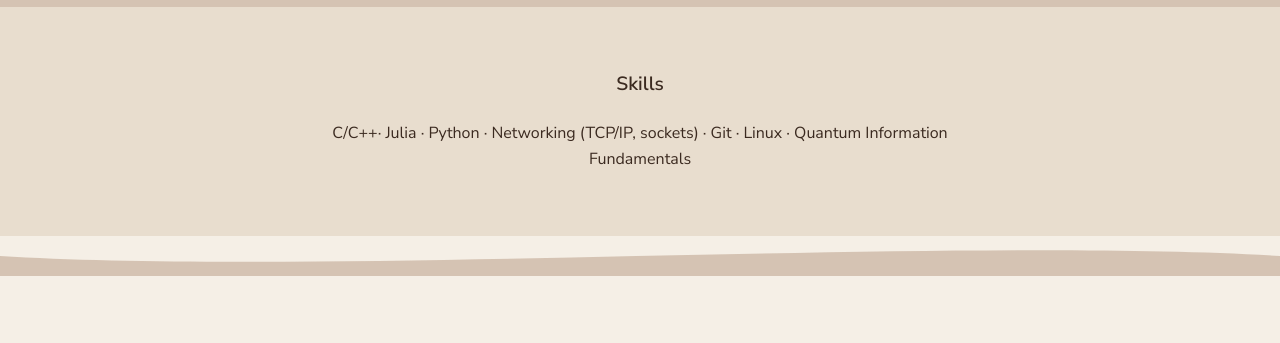
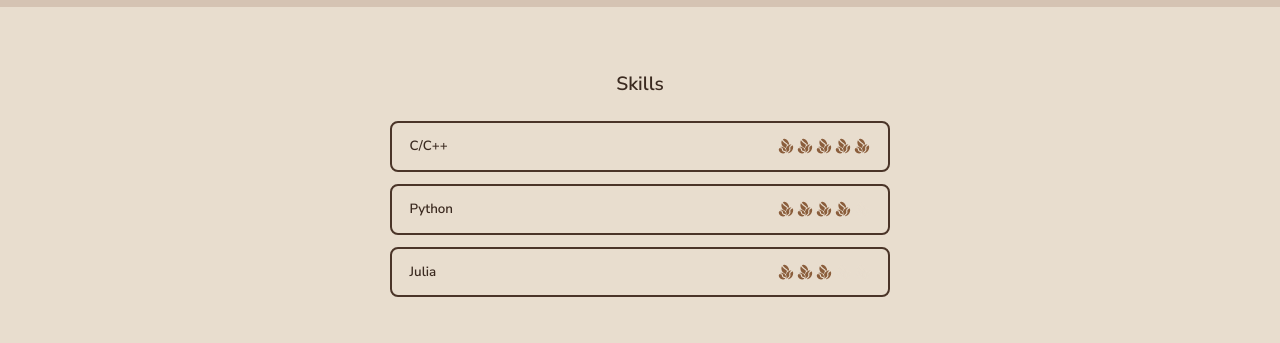
Before and after one commit to yanilettemontano/personal-website, a React (Vite) app: page / in a window 1280 px wide. Shown: the part 840-1183 px from the top of the page. Built offline with nearby package versions, Linux system fonts and the light colour scheme; a web font is replaced by a local one.

Commit message:
ADD: implemented the coffee intensity in the skills section. has coffee beans representing how skilled i am on that skill and on the click it dropsdown the level of intensity and which projects i used this skill.

```diff
--- a/src/App.css
+++ b/src/App.css
@@ -459,3 +459,73 @@ body{
   height: 40px;
   display: block;
 }
+
+.skills-list{
+  display: flex;
+  flex-direction: column;
+  gap: 0.75rem;
+  max-width: 500px;
+  margin: 0 auto;
+  text-align: left;
+}
+
+.skill-item{
+  border: 2px solid var(--color-button-border);
+  border-radius: 8px;
+  background-color: var(--color-panel);
+  overflow: hidden;
+}
+
+.skill-header{
+  width: 100%;
+  display: flex;
+  justify-content: space-between;
+  align-items: center;
+  background: none;
+  border: none;
+  padding: 0.9rem 1.1rem;
+  cursor: pointer;
+  font-family: var(--font-body);
+  font-weight: 600;
+  color: var(--color-text-dark);
+}
+
+.skill-beans{
+  display: flex;
+  gap: 3px;
+}
+
+.bean{
+  font-size: 1rem;
+  color: var(--color-panel);
+  stroke: var(--color-button-border);
+}
+
+.bean.filled{
+  color: var(--color-accent-mid);
+}
+
+.skill-detail{
+  padding: 0 1.1rem 1rem;
+}
+
+.skill-intensity{
+  font-family: var(--font-heading);
+  font-size: 0.85rem;
+  color: var(--color-accent-mid);
+  margin-bottom: 0.5rem;
+}
+
+.skill-detail ul{
+  list-style: none;
+  padding-left: 0;
+  font-size: 0.9rem;
+}
+
+.skill-detail li::before{
+  content: '☕ ';
+}
+
+.skill-detail li{
+  padding: 0.2rem 0;
+}
--- a/src/App.jsx
+++ b/src/App.jsx
@@ -5,6 +5,7 @@ import { Swiper, SwiperSlide } from 'swiper/react'
 import { Navigation } from 'swiper/modules'
 import { FaSun, FaMoon } from 'react-icons/fa'
 import { motion, AnimatePresence } from 'framer-motion'
+import { GiCoffeeBeans } from 'react-icons/gi'
 import 'swiper/css'
 import 'swiper/css/navigation'
 
@@ -37,6 +38,46 @@ function useTypewriter(text, speed = 60){
   return displayed
 }
 
+function SkillMeter({ skill }){
+  const [open, setOpen] = useState(false)
+  const maxLevel = 5
+
+  return (
+    <div className="skill-item">
+      <button className="skill-header" onClick={() => setOpen(!open)}>
+        <span className="skill-name">{skill.name}</span>
+        <span className="skill-beans">
+          {Array.from({ length: maxLevel }).map((_, i) => (
+          <GiCoffeeBeans
+            key={i}
+            className={i < skill.level ? 'bean filled' : 'bean'}
+            />
+          ))}
+        </span>
+      </button>
+
+      <AnimatePresence>
+        {open && (
+          <motion.div
+          initial={{ height: 0, opacity: 0}}
+          animate={{ height: 'auto', opacity: 1}}
+          exit ={{ height: 0, opacity: 0 }}
+          transition={{ duration: 0.3 }}
+          className="skill-detail"
+          >
+            <p className="skill-intensity">{skill.intensity}</p>
+            <ul>
+              {skill.usedIn.map((project) => (
+                <li key={project}>{project}</li>
+              ))}
+            </ul>
+          </motion.div>
+        )}
+      </AnimatePresence>
+    </div>
+  )
+}
+
 const fadeUp ={
   hidden: { opacity: 0, y: 30 },
   visible: { opacity: 1, y: 0},
@@ -62,10 +103,31 @@ const professionalDevelopment = [
       images: ['/src/assets/images/cqn-retreat.jpg'],
     },
     {
-      title: 'CNSI and UCLA Samueli’s semiconductor program',
+      title: 'CNSI and UCLA Samueli’s Semiconductor Program',
       organization: 'CNSI and UCLA Samueli',
       description: 'A program focused on semiconductor research, including workshops and lab sessions on fabrication and characterization techniques.',
       images: ['/src/assets/images/csni-group.png', '/src/assets/images/projector.png'],
+    },
+  ]
+
+  const skills =[
+    {
+      name: 'C/C++',
+      level: 5, //out of 5
+      intensity: 'Triple espresso',
+      usedIn: ['Anteater Chess, Client-Server Poker Game, Flapping Wing MAV Firmware'],
+    },
+    {
+      name: 'Python',
+      level: 4,
+      intensity: 'Espresso',
+      usedIn: ['Machine Learning for Phase Change Memory, QuantumSavory.jl, Computer Vision and Perception for Underwater Robotics'],
+    },
+    {
+      name: 'Julia',
+      level: 3,
+      intensity: 'Cortado',
+      usedIn: ['QuantumSavory.jl, Quantum Information Research'],
     },
   ]
 
@@ -179,7 +241,11 @@ function App() {
       <section id="skills" className="section section-skills">
         <div className="section-inner">
           <h2>Skills</h2>
-          <p>C/C++· Julia · Python · Networking (TCP/IP, sockets) · Git · Linux · Quantum Information Fundamentals</p>
+          <div className="skills-list">
+            {skills.map((skill) => (
+              <SkillMeter key={skill.name} skill={skill} />
+            ))}
+          </div>
         </div>
       </section>
 
```
